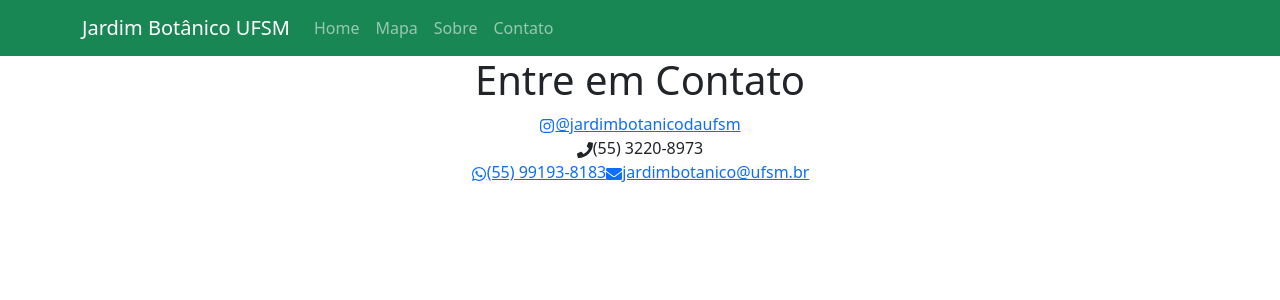
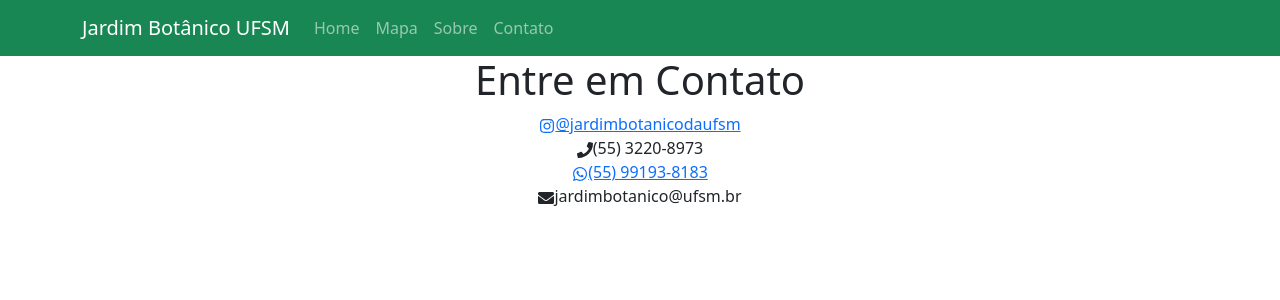
Before and after one commit to arthurmarcon1/jardim-botanico-site, a React (Create React App) app in the folder frontend/: page /contato in a window 1280 px wide. Shown: the top 300 px of the page. Built offline with nearby package versions, Linux system fonts and the light colour scheme.

Commit message:
Ajuste contato abaixo wpp

```diff
--- a/frontend/src/pages/Contato.js
+++ b/frontend/src/pages/Contato.js
@@ -34,17 +34,16 @@
                     <FaWhatsapp className="text-4xl" />
                     <span className="text-xl">(55) 99193-8183</span>
                 </a>
-
-                {/* Email (Agora Separado do WhatsApp) */}
-                <a
+                <div
                     href="mailto:jardimbotanico@ufsm.br"
                     className="flex items-center space-x-3 text-red-500 hover:text-red-700 transition-transform transform hover:scale-110"
                 >
                     <FaEnvelope className="text-4xl" />
                     <span className="text-xl">jardimbotanico@ufsm.br</span>
-                </a>
+
+                </div>
             </div>
-        </div>
+        </div >
     );
 };
 
```
